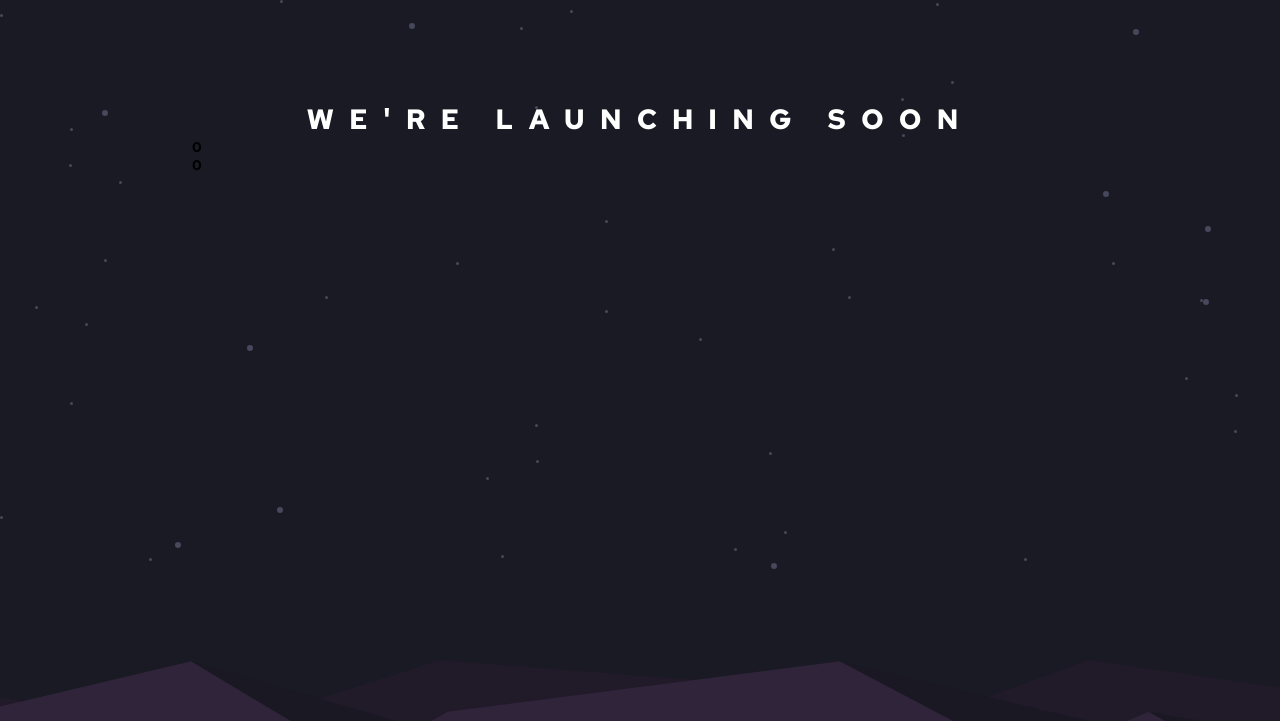
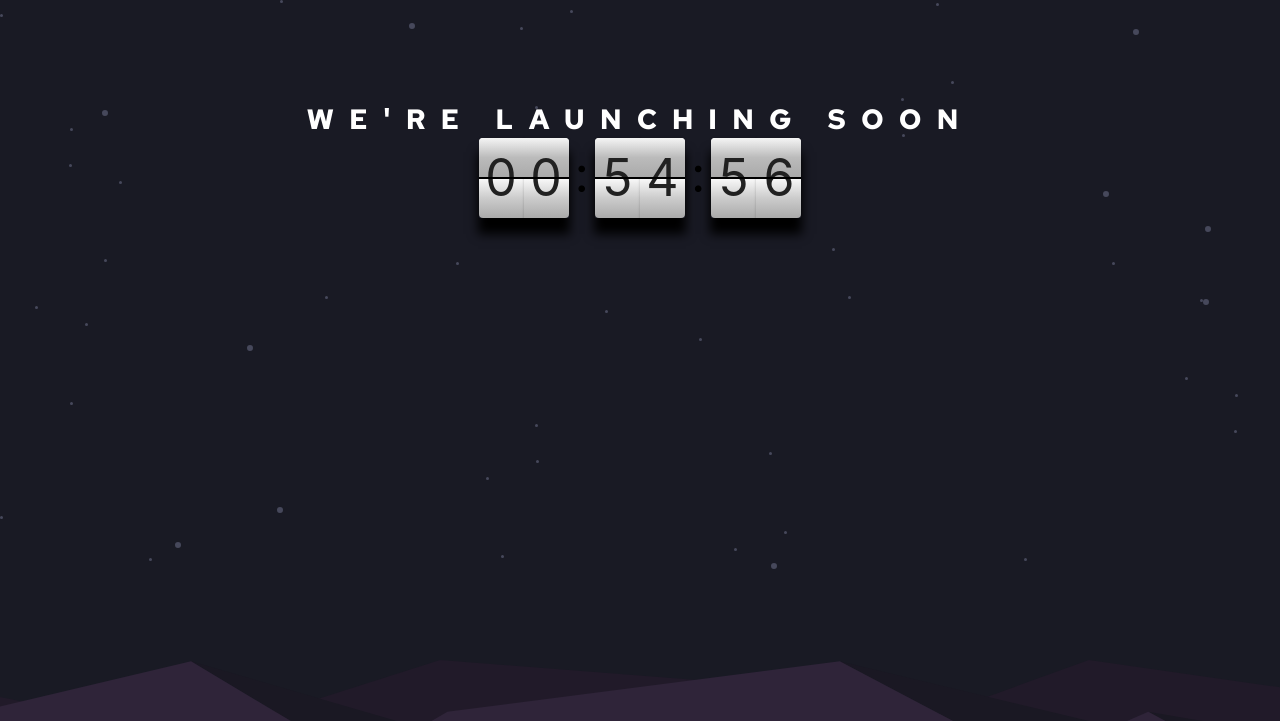
Before and after one commit to ersati/Launch-countdown-timer, a plain HTML site: page index.html in a window 1280 px wide. Shown: the top 721 px of the page. Drawn offline with Linux system fonts and the light colour scheme.

Commit message:
add example of timer app html, css and js

```diff
--- a/_main.scss
+++ b/_main.scss
@@ -101,3 +101,62 @@
 
     }
 }
+
+
+
+
+
+
+
+
+.digit,
+.digit::before,
+.digit::after,
+.card,
+.card-face {
+  border-radius: 4px;
+}
+
+.timer__digit::before,
+.timer__card-face-back {
+  background: linear-gradient(0, #aaa, #ccc 50%, #fafafa);
+  color: #212121;
+
+  border-top: 1px solid black;
+  border-top-left-radius: 0;
+  border-top-right-radius: 0;
+}
+
+.timer__digit::after,
+.timer__card-face-front {
+  background: linear-gradient(0, #aaa, #bbb 50%, #f5f5f5);
+  color: #212121;
+
+  border-bottom: 1px solid black;
+  border-bottom-left-radius: 0;
+  border-bottom-right-radius: 0;
+}
+
+.timer__digit-left,
+.timer__digit-left::before,
+.timer__digit-left::after,
+.timer__digit-left .timer__card,
+.timer__digit-left .timer__timer__card-face {
+  border-top-right-radius: 0;
+  border-bottom-right-radius: 0;
+}
+
+.timer__digit-right,
+.timer__digit-right::before,
+.timer__digit-right::after,
+.timer__digit-right .timer__card,
+.timer__digit-right .timer__card-face {
+  border-top-left-radius: 0;
+  border-bottom-left-radius: 0;
+}
+
+.colon {
+  color: black;
+  margin: 0 6px;
+  padding-bottom: 9px;
+}
--- /dev/null
+++ b/_timer.scss
@@ -0,0 +1,189 @@
+
+#app {
+    width: 100%;
+    height: 100%;
+    display: flex;
+    justify-content: center;
+    align-items: center;
+  }
+
+  .flip-clock-container {
+    display: flex;
+    justify-content: center;
+    align-items: center;
+
+    font-family: -apple-system, BlinkMacSystemFont, "Segoe UI", Roboto, Oxygen,
+      Ubuntu, Cantarell, "Open Sans", "Helvetica Neue", sans-serif;
+    font-size: 50px;
+    line-height: 0;
+  }
+
+  .flip-clock-container * {
+    -webkit-user-select: none;
+    -moz-user-select: none;
+    user-select: none;
+
+    cursor: default;
+  }
+
+  .flip-clock {
+    display: flex;
+
+    -webkit-perspective: 1000px;
+    -moz-perspective: 1000px;
+    perspective: 1000px;
+    box-shadow: 0 15px 10px 1px;
+  }
+
+  .digit {
+    position: relative;
+
+    width: 45px;
+    height: 80px;
+
+    box-shadow: 0 0 2px 1px rgba(0, 0, 0, 0.1);
+  }
+
+
+
+  .digit::before,
+  .digit::after {
+    position: absolute;
+    z-index: 0;
+
+    display: flex;
+    justify-content: center;
+
+    width: 100%;
+    height: 50%;
+    overflow: hidden;
+  }
+
+  .digit::before {
+    content: attr(data-digit-before);
+
+    bottom: 0;
+    align-items: flex-start;
+  }
+
+  .digit::after {
+    content: attr(data-digit-after);
+
+    top: 0;
+    align-items: flex-end;
+  }
+
+  .card {
+    position: relative;
+    z-index: 1;
+
+    width: 100%;
+    height: 50%;
+
+    -webkit-transform-style: preserve-3d;
+    -moz-transform-style: preserve-3d;
+    transform-style: preserve-3d;
+
+    -webkit-transform-origin: bottom;
+    -moz-transform-origin: bottom;
+    transform-origin: bottom;
+
+    -webkit-transform: rotateX(0);
+    -moz-transform: rotateX(0);
+    transform: rotateX(0);
+
+    -webkit-transition: transform 0.7s ease-in-out;
+    -moz-transition: transform 0.7s ease-in-out;
+    transition: transform 0.7s ease-in-out;
+  }
+
+  .card.flipped {
+    transform: rotateX(-180deg);
+  }
+
+  .card-face {
+    position: absolute;
+
+    display: flex;
+    justify-content: center;
+
+    width: 100%;
+    height: 100%;
+    overflow: hidden;
+
+    -webkit-backface-visibility: hidden;
+    -moz-backface-visibility: hidden;
+    backface-visibility: hidden;
+  }
+
+  .card-face-front {
+    align-items: flex-end;
+  }
+
+  .card-face-back {
+    align-items: flex-start;
+
+    -webkit-transform: rotateX(-180deg);
+    -moz-transform: rotateX(-180deg);
+    transform: rotateX(-180deg);
+  }
+
+  .digit::before,
+  .digit::after,
+  .card-face-front,
+  .card-face-back {
+    background: white;
+    color: black;
+  }
+
+  .digit,
+  .digit::before,
+  .digit::after,
+  .card,
+  .card-face {
+    border-radius: 4px;
+  }
+
+  .digit::before,
+  .card-face-back {
+    background: linear-gradient(0, #aaa, #ccc 50%, #fafafa);
+    color: #212121;
+
+    border-top: 1px solid black;
+    border-top-left-radius: 0;
+    border-top-right-radius: 0;
+  }
+
+  .digit::after,
+  .card-face-front {
+    background: linear-gradient(0, #aaa, #bbb 50%, #f5f5f5);
+    color: #212121;
+
+    border-bottom: 1px solid black;
+    border-bottom-left-radius: 0;
+    border-bottom-right-radius: 0;
+  }
+
+  .digit-left,
+  .digit-left::before,
+  .digit-left::after,
+  .digit-left .card,
+  .digit-left .card-face {
+    border-top-right-radius: 0;
+    border-bottom-right-radius: 0;
+  }
+
+  .digit-right,
+  .digit-right::before,
+  .digit-right::after,
+  .digit-right .card,
+  .digit-right .card-face {
+    border-top-left-radius: 0;
+    border-bottom-left-radius: 0;
+  }
+
+  .colon {
+    color: black;
+    margin: 0 6px;
+    padding-bottom: 9px;
+  }
--- a/flip-card.js
+++ b/flip-card.js
@@ -0,0 +1,109 @@
+(function () {
+    "use strict";
+
+    const els = {
+      s: initElements("s"),
+      m: initElements("m"),
+      h: initElements("h")
+    };
+
+    function initElements(type) {
+      const els = [{}, {}];
+
+      if (!["s", "m", "h"].includes(type)) return els;
+
+      const target = document.querySelector(`.flip-clock-${type}`);
+
+      if (!target) return els;
+
+      let el;
+
+      el = els[0];
+      el.digit = target.querySelector(".digit-left");
+      el.card = el.digit.querySelector(".card");
+      el.cardFaces = el.card.querySelectorAll(".card-face");
+      el.cardFaceA = el.cardFaces[0];
+      el.cardFaceB = el.cardFaces[1];
+
+      el = els[1];
+      el.digit = target.querySelector(".digit-right");
+      el.card = el.digit.querySelector(".card");
+      el.cardFaces = el.card.querySelectorAll(".card-face");
+      el.cardFaceA = el.cardFaces[0];
+      el.cardFaceB = el.cardFaces[1];
+
+      return els;
+    }
+
+    (function runClock() {
+      const date = new Date();
+      const now = {
+        h: date.getHours(),
+        m: date.getMinutes(),
+        s: date.getSeconds()
+      };
+      now.h = now.h < 10 ? `0${now.h}` : `${now.h}`;
+      now.m = now.m < 10 ? `0${now.m}` : `${now.m}`;
+      now.s = now.s < 10 ? `0${now.s}` : `${now.s}`;
+      now.h0 = now.h[0];
+      now.h1 = now.h[1];
+      now.m0 = now.m[0];
+      now.m1 = now.m[1];
+      now.s0 = now.s[0];
+      now.s1 = now.s[1];
+      console.log(`${now.h0}${now.h1}:${now.m0}${now.m1}:${now.s0}${now.s1}`);
+
+      for (const t of Object.keys(els)) {
+        for (const i of ["0", "1"]) {
+          const curr = now[`${t}${i}`];
+          let next = +curr + 1;
+          if (t === "h") {
+            if (i === "0") next = next <= 2 ? `${next}` : "0";
+            if (i === "1") next = next <= 3 ? `${next}` : "0";
+          }
+          if (t === "m") {
+            if (i === "0") next = next <= 5 ? `${next}` : "0";
+            if (i === "1") next = next <= 9 ? `${next}` : "0";
+          }
+          if (t === "s") {
+            if (i === "0") next = next <= 5 ? `${next}` : "0";
+            if (i === "1") next = next <= 9 ? `${next}` : "0";
+          }
+          const el = els[t][i];
+          if (el && el.digit) {
+            if (!el.digit.dataset.digitBefore) {
+              el.digit.dataset.digitBefore = curr;
+              el.cardFaceA.textContent = el.digit.dataset.digitBefore;
+              el.digit.dataset.digitAfter = next;
+              el.cardFaceB.textContent = el.digit.dataset.digitAfter;
+            } else if (el.digit.dataset.digitBefore !== curr) {
+              el.card.addEventListener(
+                "transitionend",
+                function () {
+                  el.digit.dataset.digitBefore = curr;
+                  el.cardFaceA.textContent = el.digit.dataset.digitBefore;
+
+                  const cardClone = el.card.cloneNode(true);
+                  cardClone.classList.remove("flipped");
+                  el.digit.replaceChild(cardClone, el.card);
+                  el.card = cardClone;
+                  el.cardFaces = el.card.querySelectorAll(".card-face");
+                  el.cardFaceA = el.cardFaces[0];
+                  el.cardFaceB = el.cardFaces[1];
+
+                  el.digit.dataset.digitAfter = next;
+                  el.cardFaceB.textContent = el.digit.dataset.digitAfter;
+                },
+                { once: true }
+              );
+              if (!el.card.classList.contains("flipped")) {
+                el.card.classList.add("flipped");
+              }
+            }
+          }
+        }
+      }
+
+      setTimeout(runClock, 1000);
+    })();
+  })();
--- a/index.html
+++ b/index.html
@@ -21,8 +21,30 @@
 
   <h1 class="headline">We're launching soon</h1>
 
-  <div class="timer-container">
+  <!-- <div class="timer-container">
+        <div class="timer__clock clock__seconds">
+          <div class="timer__digit timer__digit-left">
 
+            <div class="timer__card">
+              <div class="timer__card-face timer__card-face-front">0</div>
+              <div class="timer__card-face timer__card-face-back">0</div>
+            </div>
+
+          </div>
+          <div class="timer__digit timer__digit-right">
+
+            <div class="timer__card">
+              <div class="timer__card-face timer__card-face-front"></div>
+              <div class="timer__card-face timer__card-face-back"></div>
+            </div>
+
+          </div>
+
+
+  </div> -->
+
+  <div id="app">
+    <div class="flip-clock-container">
       <div class="flip-clock flip-clock-h">
         <div class="digit digit-left">
           <!-- ::before -->
@@ -40,30 +62,54 @@
           </div>
           <!-- ::after -->
         </div>
+      </div>
+
+      <div class="colon">:</div>
+
+      <div class="flip-clock flip-clock-m">
+        <div class="digit digit-left">
+          <!-- ::before -->
+          <div class="card">
+            <div class="card-face card-face-front"></div>
+            <div class="card-face card-face-back"></div>
+          </div>
+          <!-- ::after -->
+        </div>
+        <div class="digit digit-right">
+          <!-- ::before -->
+          <div class="card">
+            <div class="card-face card-face-front"></div>
+            <div class="card-face card-face-back"></div>
+          </div>
+          <!-- ::after -->
+        </div>
+      </div>
+
+      <div class="colon">:</div>
+
+      <div class="flip-clock flip-clock-s">
+        <div class="digit digit-left">
+          <!-- ::before -->
+          <div class="card">
+            <div class="card-face card-face-front"></div>
+            <div class="card-face card-face-back"></div>
+          </div>
+          <!-- ::after -->
+        </div>
+        <div class="digit digit-right">
+          <!-- ::before -->
+          <div class="card">
+            <div class="card-face card-face-front"></div>
+            <div class="card-face card-face-back"></div>
+          </div>
+          <!-- ::after -->
+        </div>
+      </div>
+    </div>
+  </div>
 
 
 
-
-
-        <div class="timer__clock clock__seconds">
-          <div class="timer__digit timer__digit-left">
-            <!-- ::before -->
-            <div class="timer__card">
-              <div class="timer__card-face timer__card-face-front">0</div>
-              <div class="timer__card-face timer__card-face-back">0</div>
-            </div>
-            <!-- ::after -->
-          </div>
-          <div class="timer__digit timer__digit-right">
-            <!-- ::before -->
-            <div class="timer__card">
-              <div class="timer__card-face timer__card-face-front"></div>
-              <div class="timer__card-face timer__card-face-back"></div>
-            </div>
-            <!-- ::after -->
-          </div>
-
-  </div>
 
   <footer class="footer">
 
--- a/style.scss
+++ b/style.scss
@@ -17,4 +17,5 @@ body {
 
 
 @import 'main';
+@import 'timer';
 @import 'footer';
```
Also changed, not shown: css/style.css.
